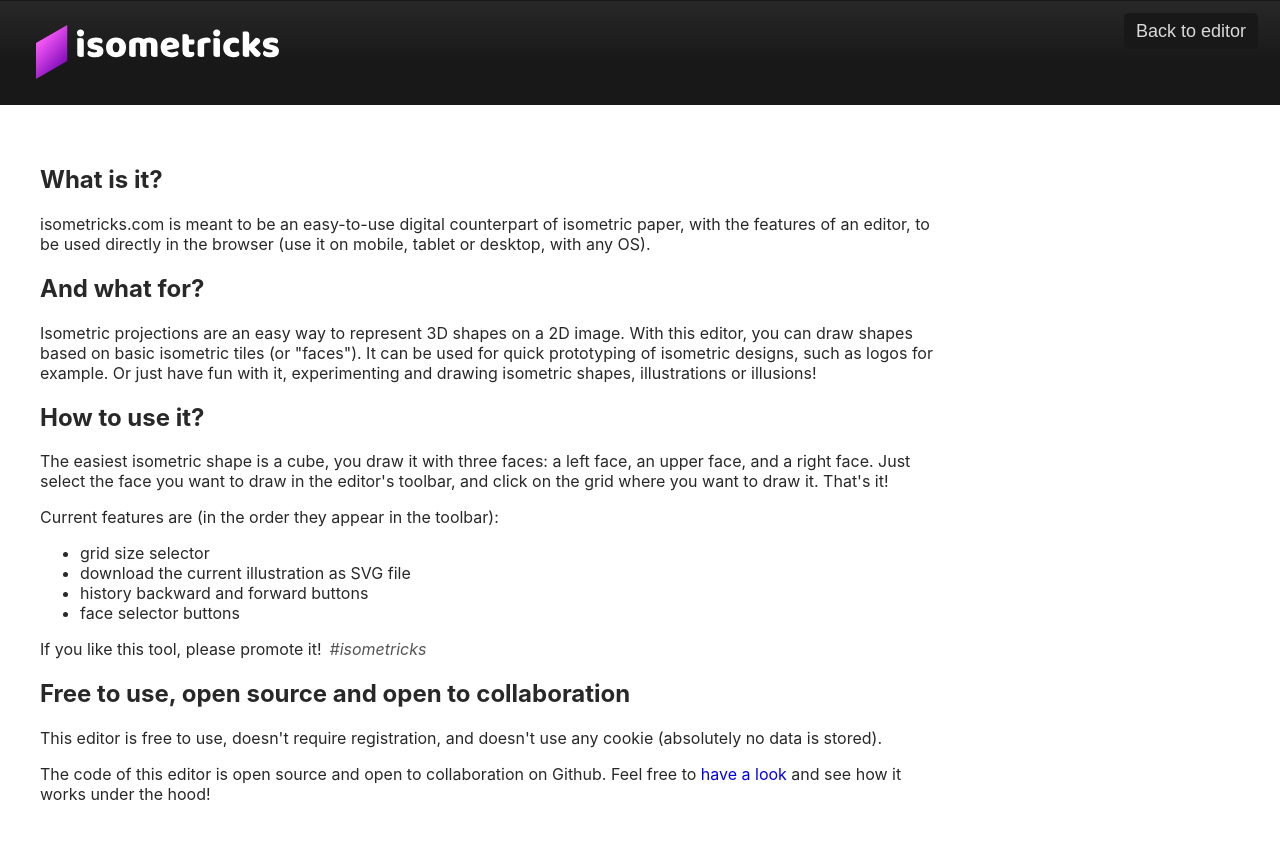
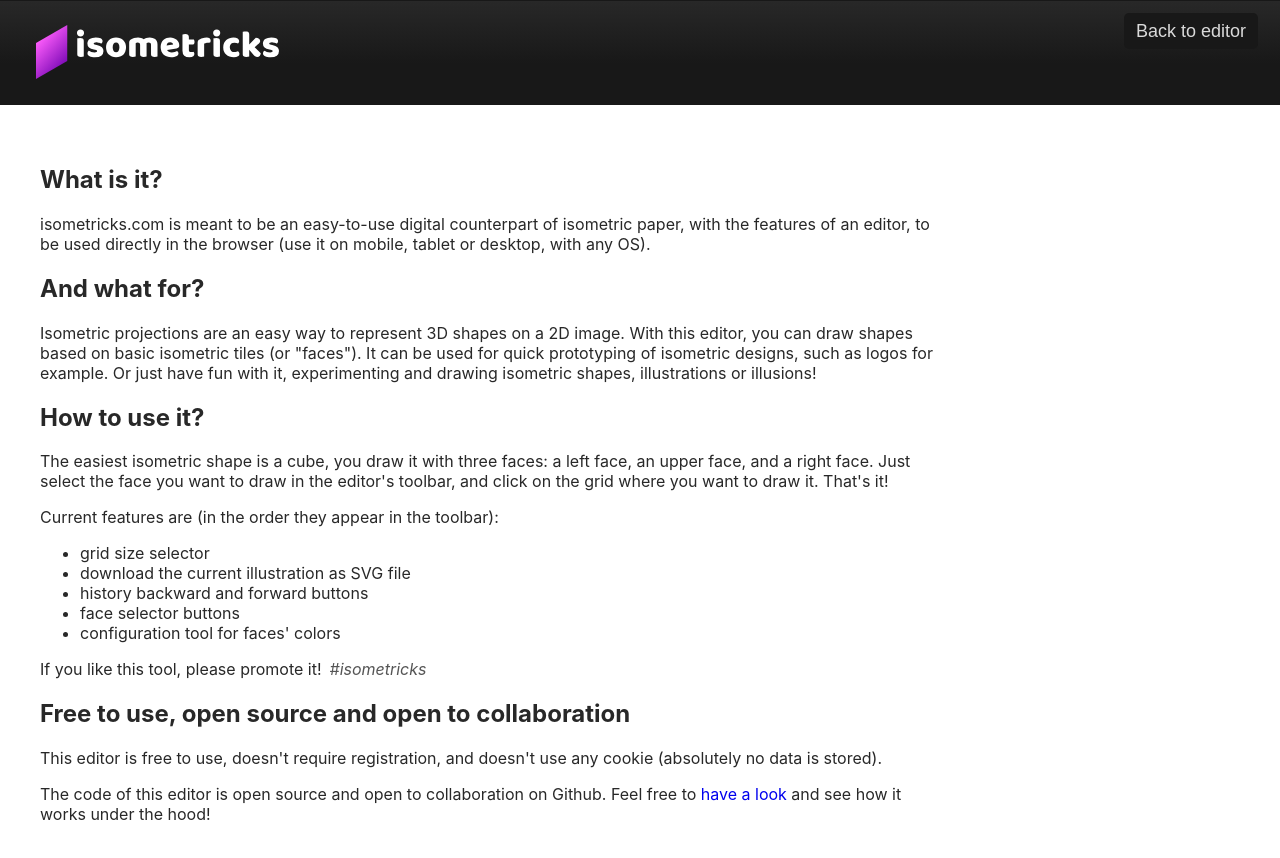
Before and after one commit to NicolasLetellier/isometricks, a React (Create React App) app: page / in a window 1280 px wide. Both pictures are taken after a click on the button 1240 px from the left and 31 px from the top of the page. Shown: the top 858 px of the page. Built offline with nearby package versions, Linux system fonts and the light colour scheme.

Commit message:
add palette as feature in info text

```diff
--- a/src/info/Info.js
+++ b/src/info/Info.js
@@ -39,6 +39,9 @@ function Info() {
         <li>
           face selector buttons
         </li>
+        <li>
+          configuration tool for faces' colors
+        </li>
       </ul>
       <p>
         If you like this tool, please promote it!
```
